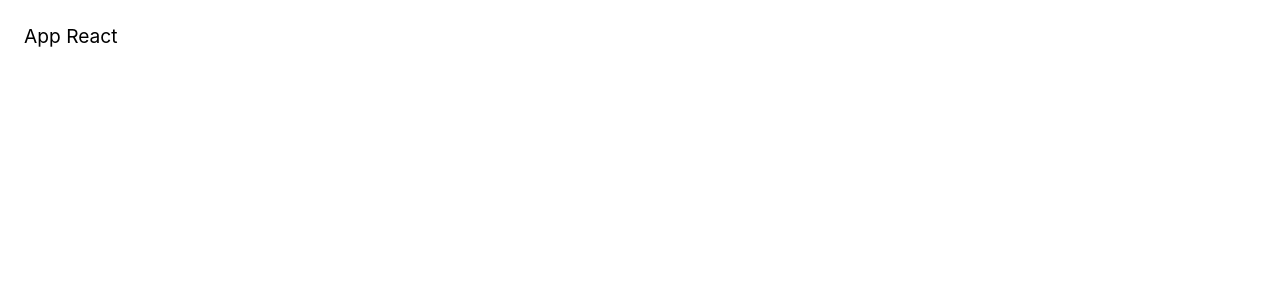
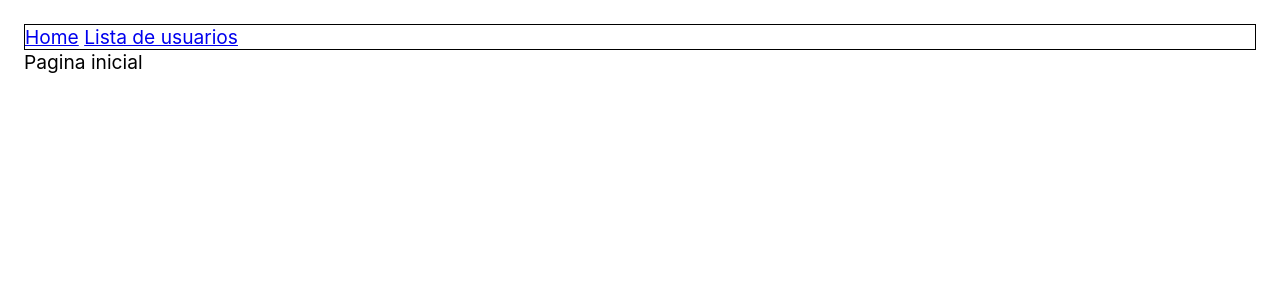
Before and after one commit to yagocouto/Mini_Dashboard_de_Usuarios, a React (Vite) app: page / in a window 1280 px wide. Shown: the top 300 px of the page. Built offline with nearby package versions, Linux system fonts and the light colour scheme.

Commit message:
initial routes created

```diff
--- a/package.json
+++ b/package.json
@@ -11,7 +11,8 @@
   },
   "dependencies": {
     "react": "^18.3.1",
-    "react-dom": "^18.3.1"
+    "react-dom": "^18.3.1",
+    "react-router-dom": "^7.0.1"
   },
   "devDependencies": {
     "@eslint/js": "^9.15.0",
--- a/src/App.jsx
+++ b/src/App.jsx
@@ -1,7 +1,21 @@
 import React from 'react';
+import { BrowserRouter, Route, Routes } from 'react-router-dom';
+import Header from './components/Header';
+import Home from './pages/Home';
+import Users from './components/Users';
+import Page404 from './components/Page404';
 
 const App = () => {
-  return <div>App React</div>;
+  return (
+    <BrowserRouter>
+      <Header />
+      <Routes>
+        <Route path="/" element={<Home />} />
+        <Route path="users" element={<Users />} />
+        <Route path="*" element={<Page404 />} />
+      </Routes>
+    </BrowserRouter>
+  );
 };
 
 export default App;
--- /dev/null
+++ b/src/components/Header.jsx
@@ -0,0 +1,16 @@
+import React from 'react';
+import './Header.module.css'
+import { NavLink } from 'react-router-dom';
+
+const Header = () => {
+  return (
+    <nav>
+      <NavLink to="/" end>
+        Home
+      </NavLink>{' '}
+      <NavLink to="users">Lista de usuarios</NavLink>
+    </nav>
+  );
+};
+
+export default Header;
--- /dev/null
+++ b/src/components/Header.module.css
@@ -0,0 +1,3 @@
+nav{
+  border: 1px solid black;
+}
--- /dev/null
+++ b/src/components/Page404.jsx
@@ -0,0 +1,7 @@
+import React from 'react';
+
+const Page404 = () => {
+  return <h3>Pagina não encontrada.</h3>;
+};
+
+export default Page404;
--- /dev/null
+++ b/src/components/Users.jsx
@@ -0,0 +1,9 @@
+import React from 'react'
+
+const Users = () => {
+  return (
+    <div>Lista de usuarios</div>
+  )
+}
+
+export default Users
--- /dev/null
+++ b/src/pages/Home.jsx
@@ -0,0 +1,9 @@
+import React from 'react'
+
+const Home = () => {
+  return (
+    <div>Pagina inicial</div>
+  )
+}
+
+export default Home
```
Also changed, not shown: src/pages/UsersDetails.jsx (added, +9 -0 lines), 2 other files (tests, documents, lock files or other folders).
